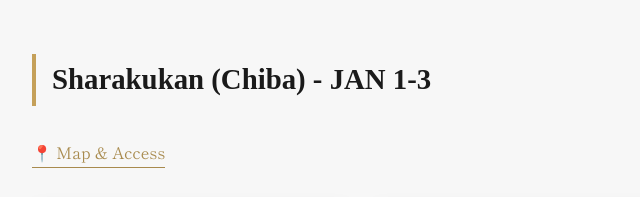
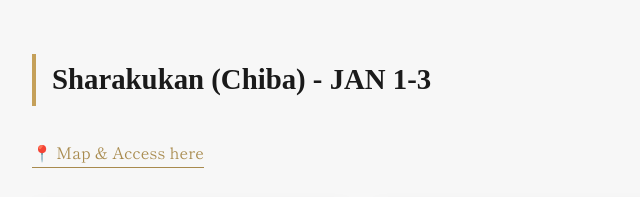
Before and after one commit to kirinukishi/chanoyu-bushi, a plain HTML site: page index_en.html in a window 1280 px wide. Shown: the part 7540-7737 px from the top of the page, 108-748 px from the left. Drawn offline with Linux system fonts and the light colour scheme; no server answers.

Commit message:
Update Sharakukan map link text to 'Map & Access here'

```diff
--- a/index_en.html
+++ b/index_en.html
@@ -259,7 +259,7 @@
                     <h3 class="schedule-venue-title">Sharakukan (Chiba) - JAN 1-3</h3>
                     <a href="https://share.google/yYVrqmBvFNgxheznj" target="_blank" class="venue-link"
                         style="display: inline-block; margin-bottom: 2rem; color: #a88a4d; text-decoration: none; border-bottom: 1px solid #a88a4d;">
-                        📍 Map & Access
+                        📍 Map & Access here
                     </a>
 
                     <div class="schedule-list">
```
